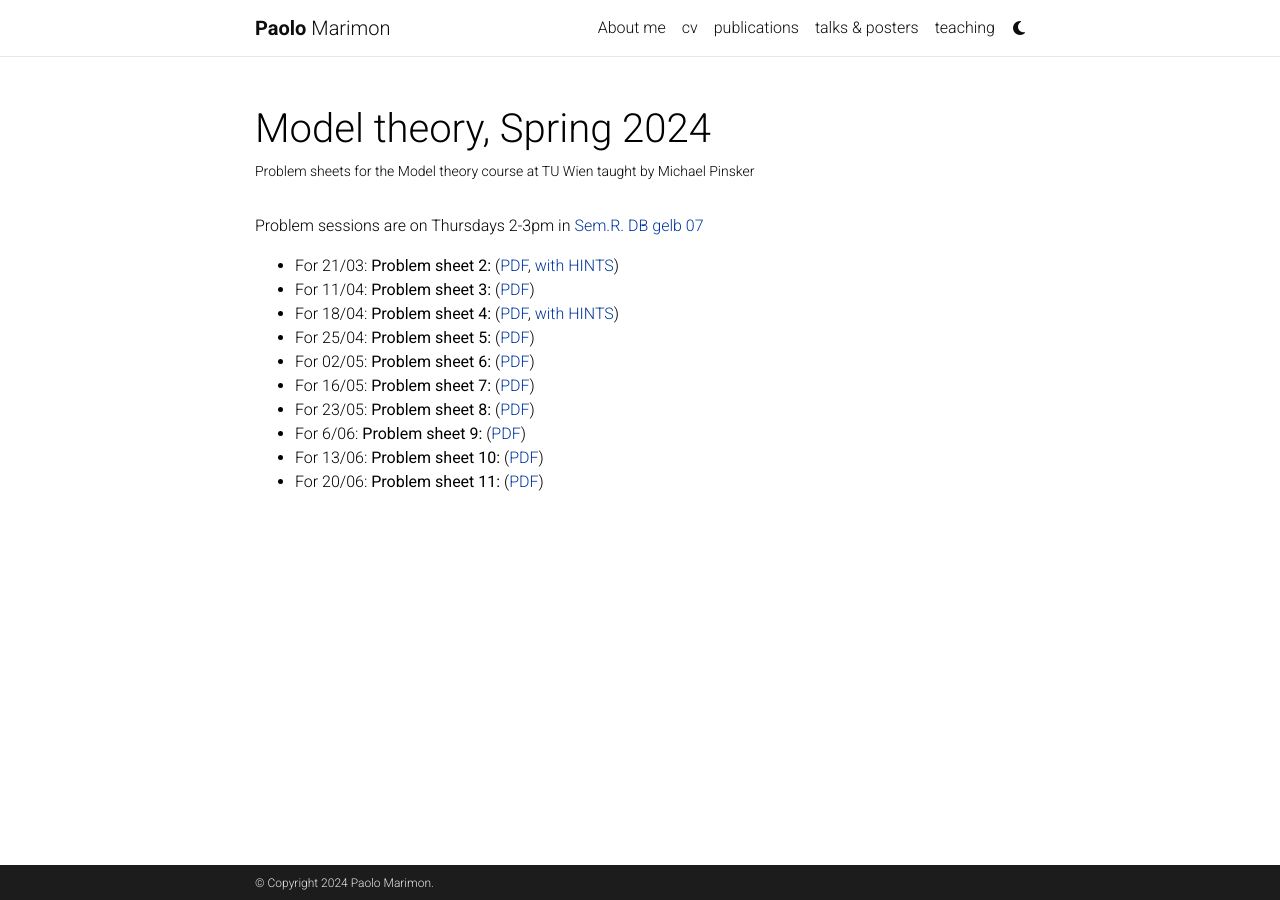
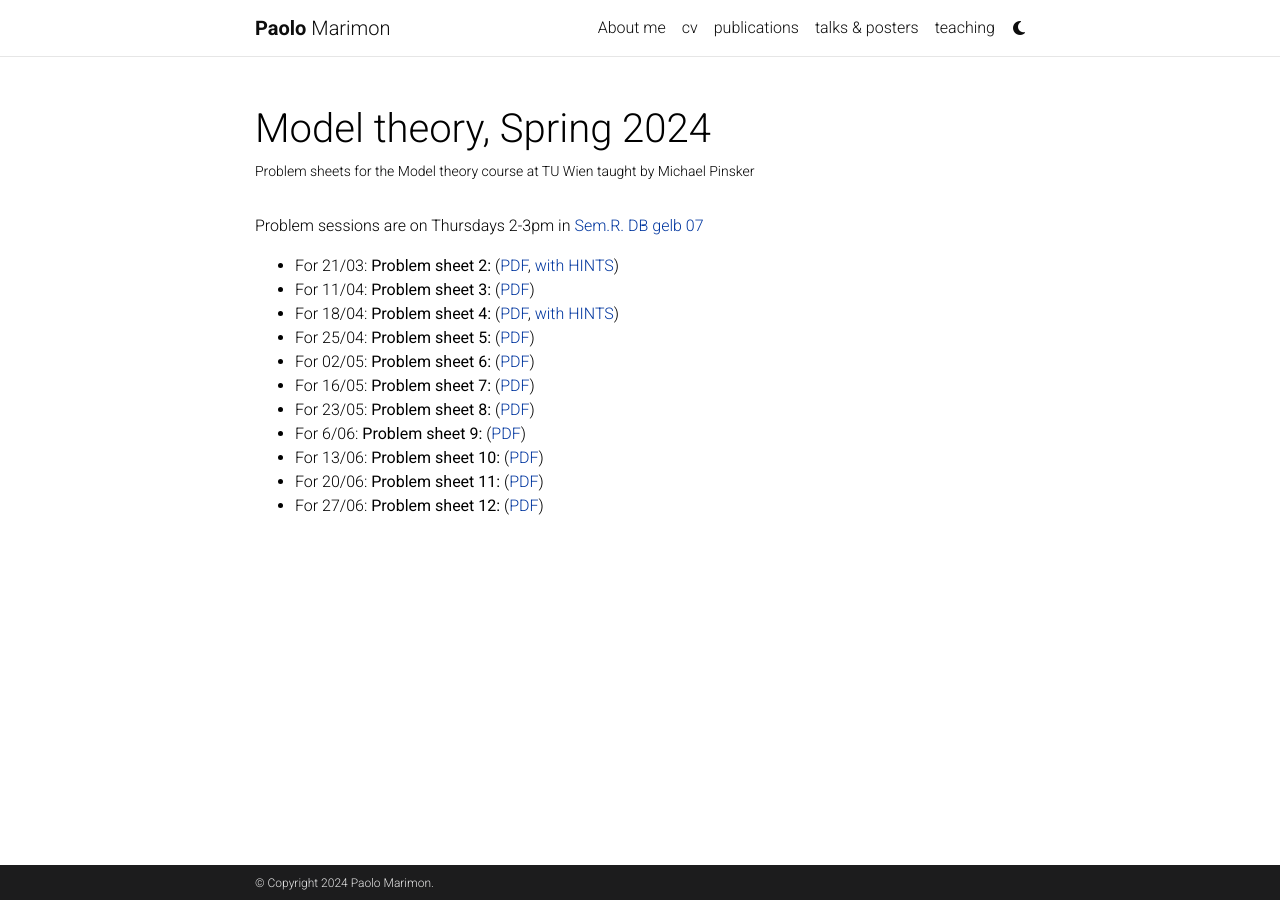
Before and after one commit to paolomarimon/paolomarimon.github.io, a Jekyll site: the page built from _projects/Modeltheory2024.md, in a window 1280 px wide. Built offline with Jekyll 4.4.1, drawn with Linux system fonts in a browser that asks for light colours; comment, search, counter and statistics services are not loaded; a style sheet for code colours, icons or effects is not loaded.

Commit message:
Update Modeltheory2024.md

```diff
--- a/_projects/Modeltheory2024.md
+++ b/_projects/Modeltheory2024.md
@@ -20,3 +20,4 @@
   <li>For 6/06: <b>Problem sheet 9:</b> (<a href="https://paolomarimon.github.io/assets/pdf/MTEX2024/PS9.pdf" target="_blank">PDF</a>) </li>
   <li>For 13/06: <b>Problem sheet 10:</b> (<a href="https://paolomarimon.github.io/assets/pdf/MTEX2024/PS10.pdf" target="_blank">PDF</a>) </li>
    <li>For 20/06: <b>Problem sheet 11:</b> (<a href="https://paolomarimon.github.io/assets/pdf/MTEX2024/PS11.pdf" target="_blank">PDF</a>) </li>
+ <li>For 27/06: <b>Problem sheet 12:</b> (<a href="https://paolomarimon.github.io/assets/pdf/MTEX2024/PS12.pdf" target="_blank">PDF</a>) </li>
```
